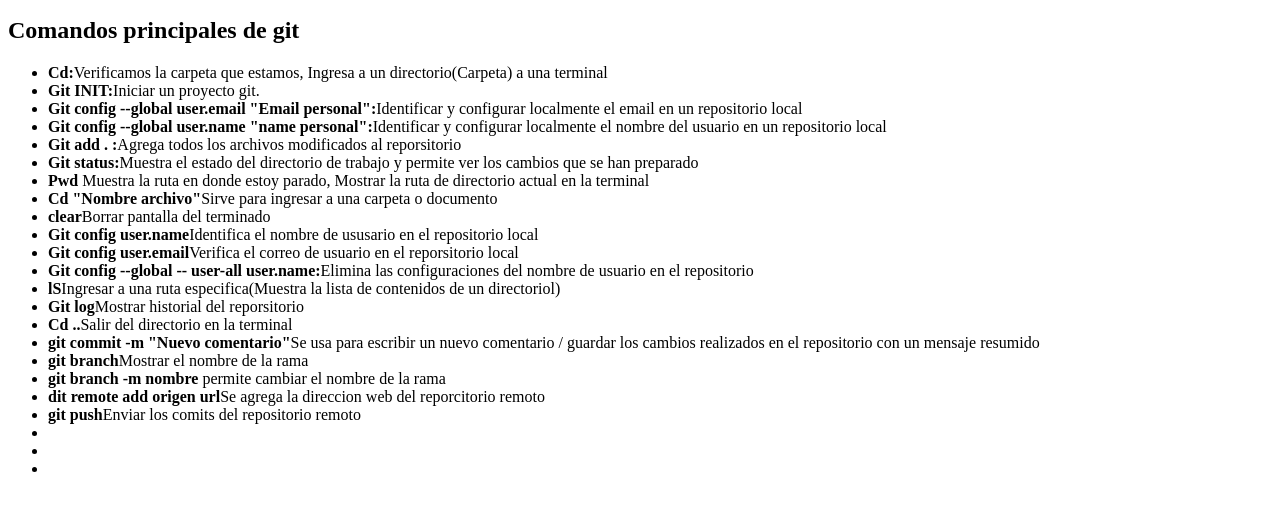
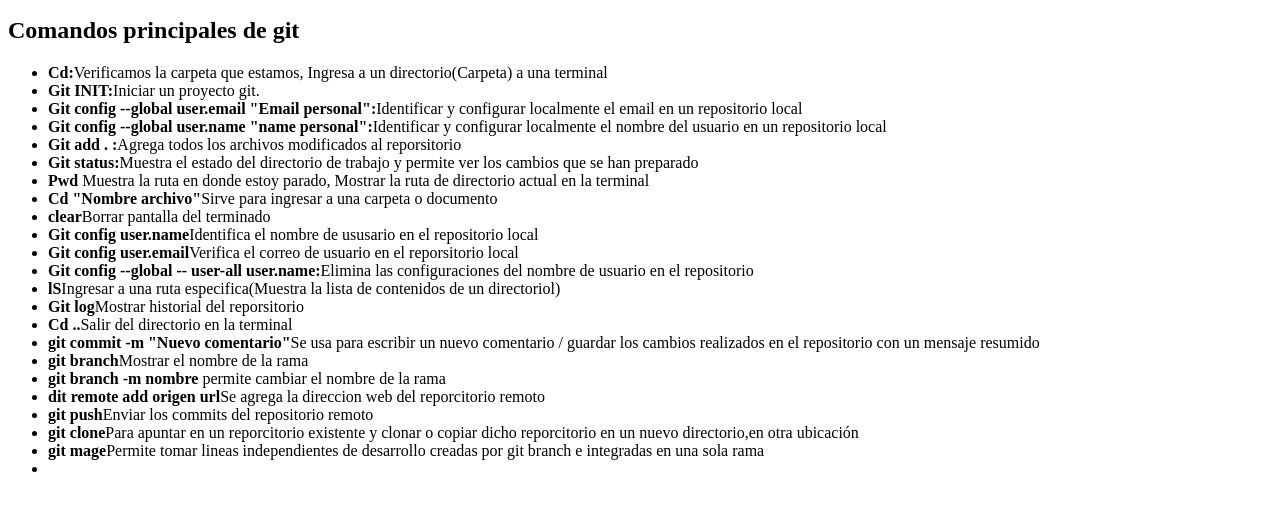
Before and after one commit to valentinamosquera/ADSO_2502629, a plain HTML site: page ejercicio 1/index.html in a window 1280 px wide. Shown: the part 119-630 px from the top of the page. Drawn offline with Linux system fonts and the light colour scheme.

Commit message:
se agrego a githab

```diff
--- a/ejercicio 1/index.html
+++ b/ejercicio 1/index.html
@@ -34,9 +34,11 @@
             <li><b> git branch</b>Mostrar el nombre de la rama </li>
             <li><b>git branch -m nombre</b> permite cambiar el nombre de la rama </li>
             <li><b>dit remote add origen url</b>Se agrega la direccion  web del reporcitorio remoto</li>
-            <li><b>git push</b>Enviar los comits del repositorio remoto</li>
-            <li><b></b></li>
-            <li><b></b></li>
+            <li><b>git push</b>Enviar los commits del repositorio remoto</li>
+            <li><b>git clone</b>Para apuntar en un reporcitorio existente y clonar o copiar dicho reporcitorio en un nuevo
+            directorio,en otra ubicación</li>
+            <li><b>git mage</b>Permite tomar lineas independientes de desarrollo creadas por git branch
+            e integradas en una sola rama </li>
             <li><b></b></li>
         </ul>
 </body>
```
